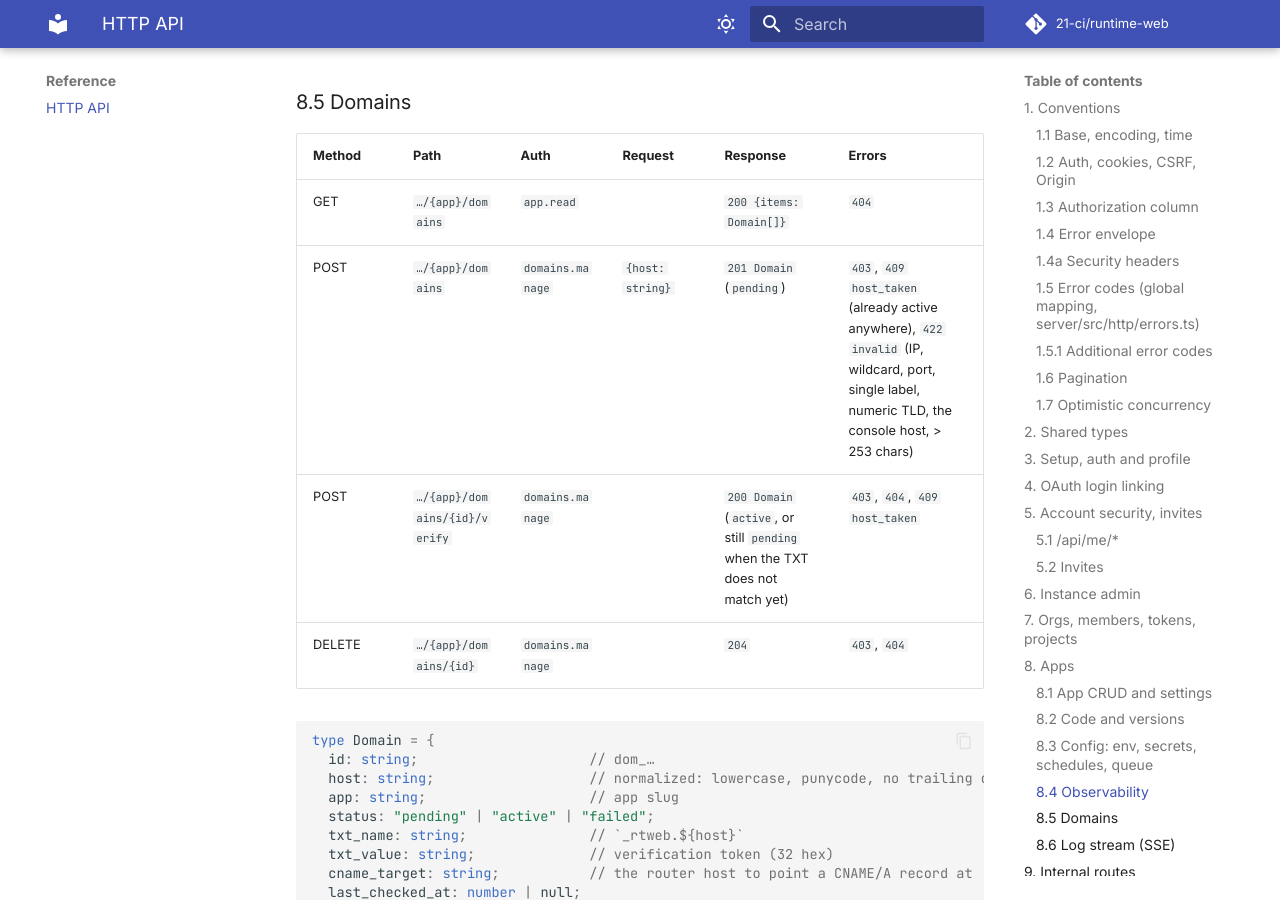
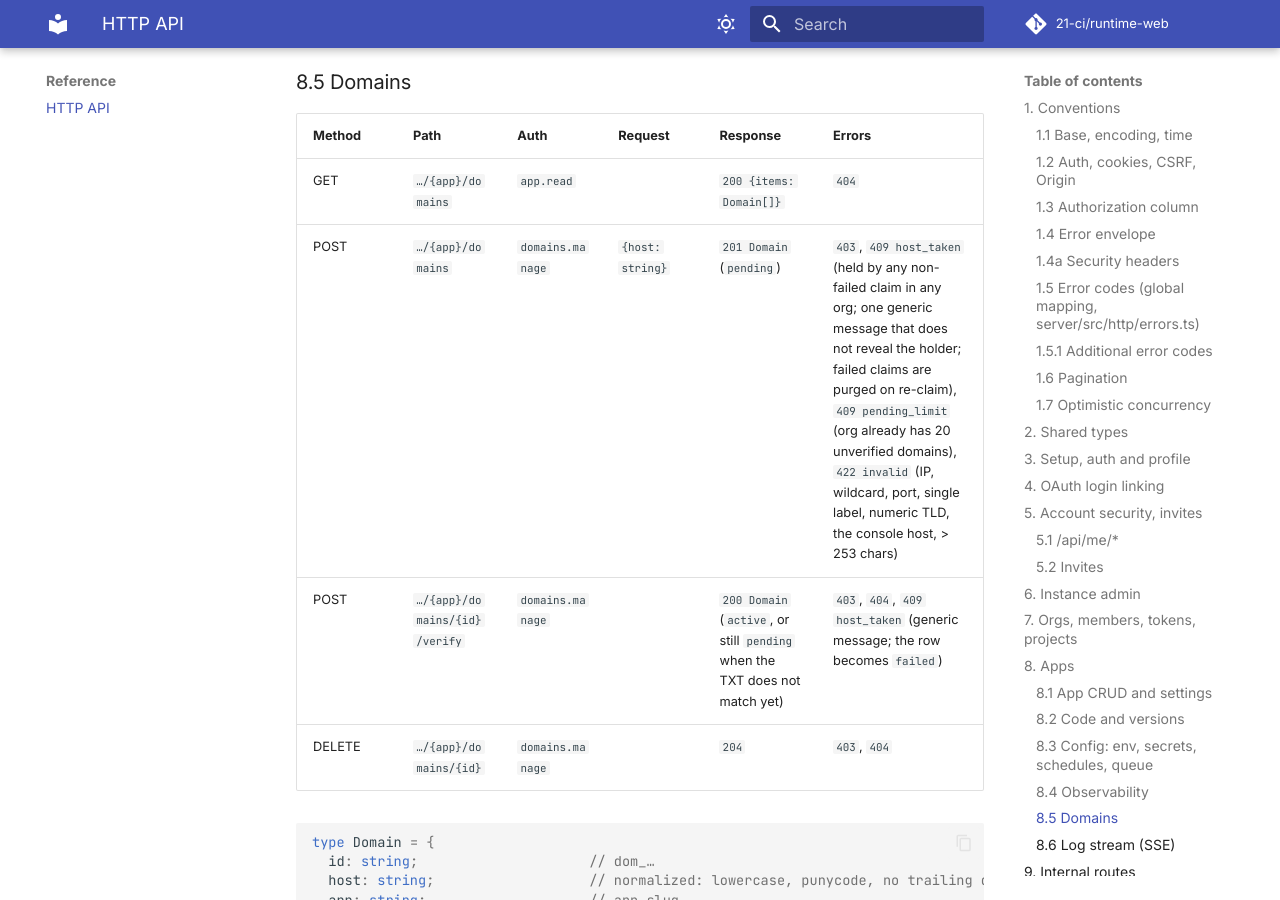
Before and after one commit to 21-ci/runtime-web, an MkDocs documentation site: the page built from docs/reference/api.md, in a window 1280 px wide and 900 px high, scrolled down 24413 px. Built offline with MkDocs 1.6.1 and Material for MkDocs 9.7.7, drawn with Linux system fonts in a browser that asks for light colours; comment, search, counter and statistics services are not loaded.

Commit message:
fix(security): generic host_taken on runtime conflict; document pending_limit
Co-Authored-By: Claude Opus 5.5 <noreply@anthropic.com>

````diff
--- a/docs/reference/api.md
+++ b/docs/reference/api.md
@@ -112,7 +112,7 @@ object-src 'none'; frame-ancestors 'none'; base-uri 'self'; form-action 'self'`,
 | 403 | `<code>` | `apperr.Forbidden{Code}`: `setup_token_invalid`, `password_login_disabled`, `plan_limit` |
 | 404 | `not_found` | `apperr.ErrNotFound`, runtime 404, unknown `/api/*` path |
 | 404 | `invite_invalid` | expired, used or revoked invite |
-| 409 | `<code>` | `apperr.Conflict{Code}`: `already_set_up`, `last_owner`, `last_admin`, `slug_taken`, `org_not_empty`, `host_taken`, `stale`, `version_not_ready`, `totp_already_enabled`, `totp_not_enabled` |
+| 409 | `<code>` | `apperr.Conflict{Code}`: `already_set_up`, `last_owner`, `last_admin`, `slug_taken`, `org_not_empty`, `host_taken`, `pending_limit`, `stale`, `version_not_ready`, `totp_already_enabled`, `totp_not_enabled` |
 | 409 | `stale` | runtime `412` (ETag mismatch) |
 | 422 | `invalid` | `apperr.ErrInvalid` (+ `details.fields`) |
 | 422 | `<runtime code>` | runtime 422 with its `code` and `details` |
@@ -611,8 +611,8 @@ schedule count.
 | Method | Path | Auth | Request | Response | Errors |
 |---|---|---|---|---|---|
 | GET | `…/{app}/domains` | `app.read` | | `200 {items: Domain[]}` | `404` |
-| POST | `…/{app}/domains` | `domains.manage` | `{host: string}` | `201 Domain` (`pending`) | `403`, `409 host_taken` (already active anywhere), `422 invalid` (IP, wildcard, port, single label, numeric TLD, the console host, > 253 chars) |
-| POST | `…/{app}/domains/{id}/verify` | `domains.manage` | | `200 Domain` (`active`, or still `pending` when the TXT does not match yet) | `403`, `404`, `409 host_taken` |
+| POST | `…/{app}/domains` | `domains.manage` | `{host: string}` | `201 Domain` (`pending`) | `403`, `409 host_taken` (held by any non-failed claim in any org; one generic message that does not reveal the holder; failed claims are purged on re-claim), `409 pending_limit` (org already has 20 unverified domains), `422 invalid` (IP, wildcard, port, single label, numeric TLD, the console host, > 253 chars) |
+| POST | `…/{app}/domains/{id}/verify` | `domains.manage` | | `200 Domain` (`active`, or still `pending` when the TXT does not match yet) | `403`, `404`, `409 host_taken` (generic message; the row becomes `failed`) |
 | DELETE | `…/{app}/domains/{id}` | `domains.manage` | | `204` | `403`, `404` |
 
 ```ts
````
Also changed, not shown: 1 other file.
